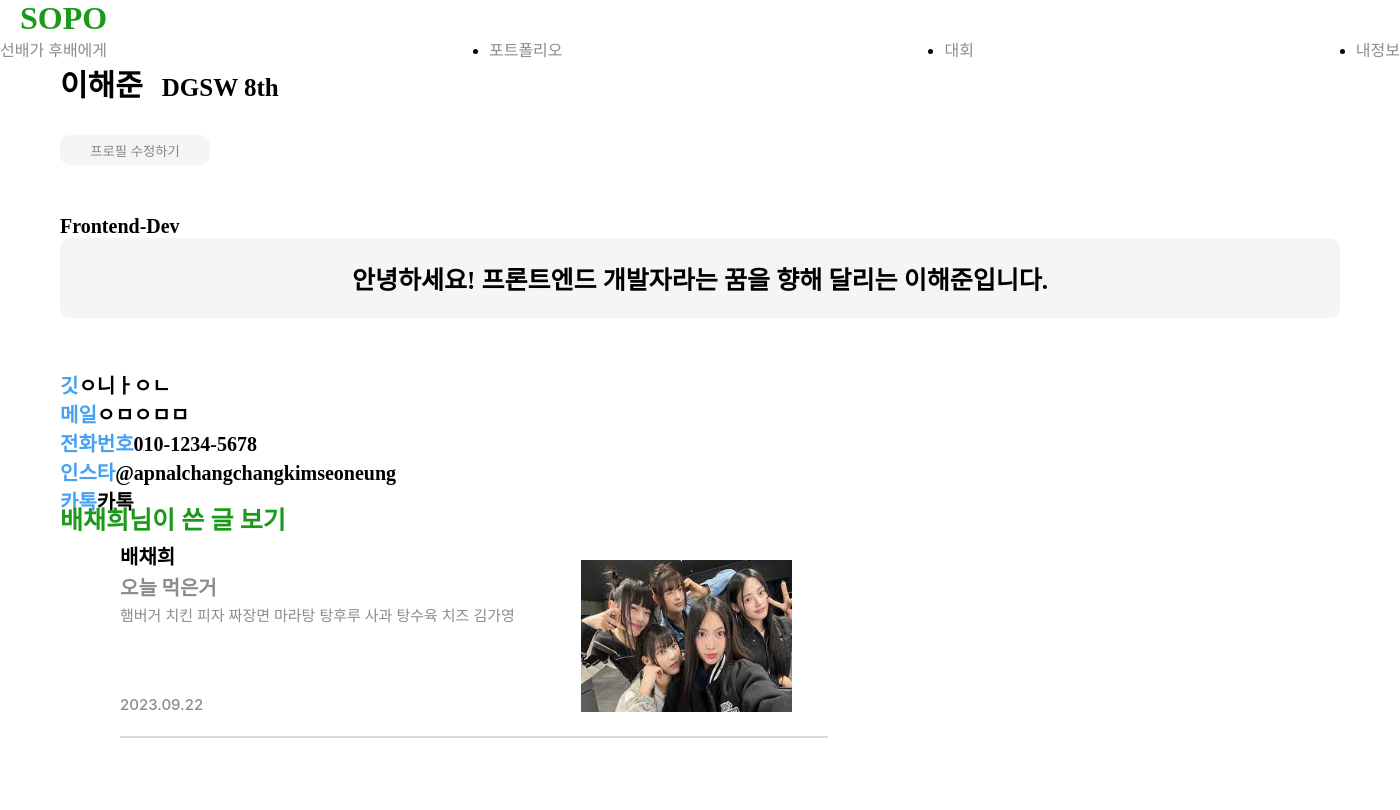
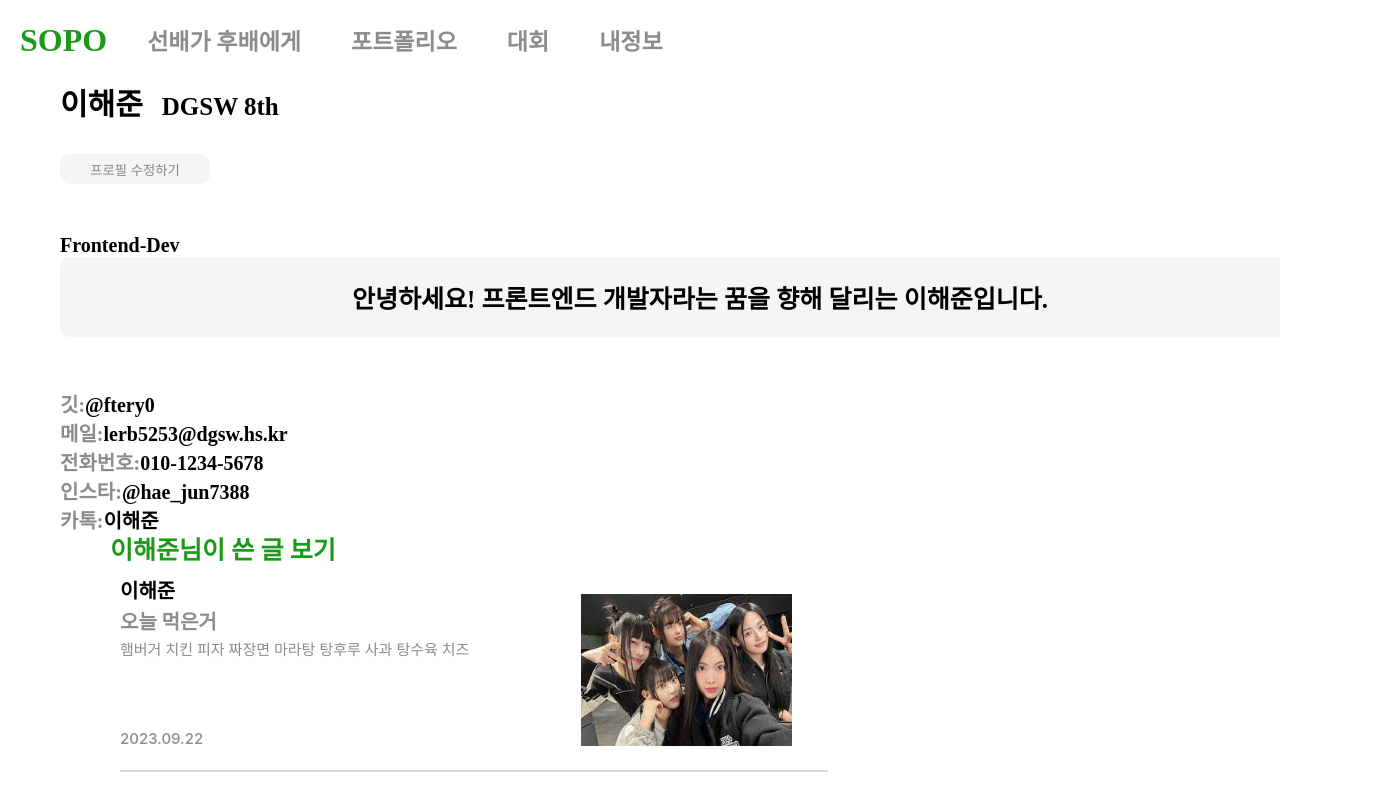
Before and after one commit to Sopo2023/SOPO_FRONTLAST, a React (Create React App) app in the folder SOPOLAST/: page /Mypage in a window 1280 px wide. Shown: the top 810 px of the page, 1400 px wide, since content can reach past the window. Built offline with nearby package versions, Linux system fonts and the light colour scheme.

Commit message:
fix hard

```diff
--- a/SOPOLAST/src/Competitioncomponent/Competition.css
+++ b/SOPOLAST/src/Competitioncomponent/Competition.css
@@ -1,5 +1,7 @@
-
-  .sideName{
+  .App{
+    overflow: hidden;
+  }
+  /* .sideName{
     position: relative;
     top: 80px;
     left: 60px;
@@ -8,8 +10,8 @@
     border-radius: 10px;
     background: #FFF;
     box-shadow: 0px 4px 4px 0px rgba(0, 0, 0, 0.25);
-  }
-  .sideName> .CHname{
+  } */
+  /* .sideName> .CHname{
     background-color: #1A9A18;
     width: 290;
     height: 80px;
@@ -31,7 +33,7 @@
     height: 50px;
     background-color: #F5F5F6;
   }
-
+   */
   .proBox{
     position: relative;
     margin-left: 450px;
--- a/SOPOLAST/src/compsub/cometitionsub.css
+++ b/SOPOLAST/src/compsub/cometitionsub.css
@@ -1,14 +1,5 @@
+/*
 
-  .sideName{
-    position: relative;
-    top: 80px;
-    left: 60px;
-    width: 290px;
-    height: 310px;
-    border-radius: 10px;
-    background: #FFF;
-    box-shadow: 0px 4px 4px 0px rgba(0, 0, 0, 0.25);
-  }
   .sideName> .CHname{
     background-color: #1A9A18;
     width: 290;
@@ -31,7 +22,7 @@
     height: 50px;
     background-color: #F5F5F6;
   }
-
+   */
   .proBox1{
     position: relative;
 
--- a/SOPOLAST/src/maincmt/main.css
+++ b/SOPOLAST/src/maincmt/main.css
@@ -83,7 +83,7 @@
   }
   .sideName{ /* 원쪽 이를/글쓰기/마이페이지*/
     position: sticky;
-    top: 445px;
+    top: 455px;
     left: 60px;
     width: 290px;
     height: 310px;
@@ -175,7 +175,7 @@
     overflow-x: hidden;
     position: absolute;
     left: 50px;
-    top: 440px;
+    top: 385px;
     width: 60%;
     height: 800px;
     /* background-color: #dddddd; */
--- a/SOPOLAST/src/maincmt/mainpage.js
+++ b/SOPOLAST/src/maincmt/mainpage.js
@@ -25,7 +25,7 @@ export default function Start(){
                 <p className='card_p'>Front-end Dev</p>
                 <p className='card_p'>DGSW 8th</p>
                 <p className='card_p'>CNS</p>
-                <p><img className='card_img' src={require('../img/image 40.png')} alt="이미지"></img></p>
+                {/* <p><img className='card_img' src={require('../img/image 40.png')} alt="이미지"></img></p> */}
 
             </div>
             <div className="card2">
@@ -62,7 +62,7 @@ export default function Start(){
     <div className='sideName-mom'>
          <div className="sideName">
              <div className="CHname">
-                 <Link to="/mypage" className='sidenameColor' >전우진</Link>
+                 <Link to="/mypage" className='sidenameColor' >이해준</Link>
              </div>
              <div className="Write">
                  <p className="p1"><Link to="/myportfolio" className='link_side'>내 포트폴리오</Link></p>
@@ -71,7 +71,7 @@ export default function Start(){
              <div className='News'>
                 <p className='writ_name'>내 소식</p>
                 <div className='write_detail'>
-                <p className='writ'><strong>이해준</strong>님이 <strong>깃허브완전알려줌~ </strong>글에 댓글을 남겼습니다. </p>
+                <p className='writ'><strong>전우진</strong>님이 <strong>깃허브완전알려줌~ </strong>글에 댓글을 남겼습니다. </p>
                 </div>
 
              </div>
@@ -82,16 +82,16 @@ export default function Start(){
                 <div className='Zonecontrol'>
                     <span className="Name">{currentIndex[0]}</span>
                     <span className="title">4개교 연합 해커톤 프론트엔드</span>
-                    <span className="detail">박규민 모크 김가영은 핑구 배채희는 대소고 김채원 전우진은 학생회(노예) 김호준 축구부</span>
+                    <span className="detail">박규민 모크 김가영은 핑구 배채희는 대소고 김채원 전우진은 학생회 김호준 축구부</span>
                     <span className="date">2023.09.30</span>
                 </div>
                 <span className="img"><img className='real_img' src={require('../img/gayoe.jpeg')} alt="이미지"></img></span>
             </div>
             <div className="post-write">
                 <div className='Zonecontrol'>
-                    <span className="Name">배채희</span>
+                    <span className="Name">이해준</span>
                     <span className="title">오늘 먹은거 </span>
-                    <span className="detail">햄버거 치킨 피자 짜장면 마라탕 탕후루 사과 탕수육 치즈 김가영 </span>
+                    <span className="detail">햄버거 치킨 피자 짜장면 마라탕 탕후루 사과 탕수육 치즈 </span>
                     <span className="date">2023.09.22</span>
                 </div>
                 <span className="img"><img className='real_img' src={require('../updowncomponent/postimg.jpeg')} alt="이미지"></img></span>
--- a/SOPOLAST/src/mypagecompoent/mypage.css
+++ b/SOPOLAST/src/mypagecompoent/mypage.css
@@ -10,11 +10,11 @@
   width: 100%;
   height: 100%;
 }
-.content .header a:hover {
+ .header a:hover {
   /* 커서 설정*/
   cursor: pointer;
 }
-.content .header {
+.header {
   position: sticky;
   top: 0;
   z-index: 3;
@@ -31,7 +31,7 @@ ul {
   display: flex;
   justify-content: space-between;
 }
-.content .nav ul li {
+.nav ul li {
   text-decoration-line: none;
   font-size: 23px;
   font-weight: 800;
@@ -104,16 +104,26 @@ ul {
 }
 .link1 {
   text-decoration: none; /* 밑줄 제거 */
-  color: #47a1f3;
+  color: #8c8c8c;
 }
-
+.link2{
+  text-decoration: none; /* 밑줄 제거 */
+  color: #000;
+}
 .post1 {
+  position: relative;
+  top: 30px;
+  left: 50px;
   color: #1a9a18;
   font-size: 25px;
   font-weight: 800;
+  position: absolute;
+
 }
 .post-write {
   margin: 0;
+  position: relative;
+  top: 70px;
 }
 .Zonecontrol {
   width: 55%;
@@ -189,3 +199,7 @@ ul {
   left: 60%;
   bottom: 9.5vh;
 }
+/* .post_mainnn{
+  position: absolute;
+  left: 300px;
+} */
--- a/SOPOLAST/src/mypagecompoent/mypage.js
+++ b/SOPOLAST/src/mypagecompoent/mypage.js
@@ -48,44 +48,45 @@ export default function Mypage() {
       </div>
       <div className="social">
         <p>
-          <Link to="/mypage/git" className="link1">
-            깃
+          <Link to="https://github.com/ftery0" className="link1">
+            깃:
           </Link>
-          ㅇ니ㅏㅇㄴ
+          <Link to="https://github.com/ftery0" className="link2">@ftery0</Link>
         </p>
         <p>
           <Link to="/mypage/mail" className="link1">
-            메일
+            메일:
           </Link>
-          ㅇㅁㅇㅁㅁ
+          lerb5253@dgsw.hs.kr
         </p>
         <p>
           <Link to="/mypage/number" className="link1">
-            전화번호
+            전화번호:
           </Link>
           010-1234-5678
         </p>
         <p>
-          <Link to="/mypage/instar" className="link1">
-            인스타
+          <Link to="https://www.instagram.com/hae_jun7388/" className="link1">
+            인스타:
           </Link>
-          @apnalchangchangkimseoneung{" "}
+          <Link to="https://www.instagram.com/hae_jun7388/" className="link2">@hae_jun7388</Link>
         </p>
         <p>
           <Link to="/mypage/kako" className="link1">
-            카톡
+            카톡:
           </Link>
-          카톡
+          이해준
         </p>
       </div>
+      {/* <div className="post_mainnn"> */}
       <div className="post_1">
-        <p className="post1">배채희님이 쓴 글 보기</p>
+        <p className="post1">이해준님이 쓴 글 보기</p>
         <div className="post-write">
           <div className="Zonecontrol">
-            <span className="Name">배채희</span>
+            <span className="Name">이해준</span>
             <span className="title">오늘 먹은거 </span>
             <span className="detail">
-              햄버거 치킨 피자 짜장면 마라탕 탕후루 사과 탕수육 치즈 김가영{" "}
+              햄버거 치킨 피자 짜장면 마라탕 탕후루 사과 탕수육 치즈
             </span>
             <span className="date">2023.09.22</span>
           </div>
@@ -98,6 +99,7 @@ export default function Mypage() {
           </span>
         </div>
       </div>
-    </div>
+      </div>
+    // </div>
   );
 }
--- a/SOPOLAST/src/portfoliocomponent/portfolioMain.js
+++ b/SOPOLAST/src/portfoliocomponent/portfolioMain.js
@@ -29,7 +29,7 @@ export default function portfolio() {
              </nav>
          </header>
         </div>
-        <div className='proBox'>
+        <div className='proBox_'>
           <div className='proName'>
             <span>
               이해준
@@ -99,6 +99,7 @@ export default function portfolio() {
             </div>
           </div>
         </div>
+      <div className='mo'>
         <div className='namecardBox'>
           <div className='nameName'> 배채희 </div>
           <div className='nameGrade'> DGSW 8th </div>
@@ -133,7 +134,8 @@ export default function portfolio() {
           <div className='nameMail'> Mail - yejin@gmail.com </div>
           <img src={b1nd} className='b1ndLogo'></img>
         </div>
-    </div>
+      </div>
+      </div>
   );
 }
 
--- a/SOPOLAST/src/portfoliocomponent/protfolio.css
+++ b/SOPOLAST/src/portfoliocomponent/protfolio.css
@@ -1,4 +1,7 @@
-  .proBox{
+  .portfolio{
+    overflow: hidden;
+  }
+  .proBox_{
     position: relative;
 
     display: inline-block;
@@ -10,7 +13,7 @@
     background: #F5F5F6;
     box-shadow: 0px 4px 4px 0px rgba(0, 0, 0, 0.25);
     margin-left: 40px;
-    margin-top: 40px;
+    margin-top: 200px;
 
     color: #000;
     font-family: Inter;
@@ -22,7 +25,7 @@
     overflow: hidden;
   }
 
-  .proBox > .proName{
+  .proBox_ > .proName{
     position: absolute;
 
     width: 70.318px;
@@ -98,9 +101,9 @@
     display: inline-block;
 
     position: absolute;
-
+    left: 500px;
     margin-top: 50px;
-    margin-left: 20px;
+    margin-left: 30px;
 
     width: 840px;
     height: 50px;
@@ -167,7 +170,15 @@
     cursor: pointer;
     color: #178915;
   }
-  .namecardBox{
+  .mo{
+    position: absolute;
+    left: 500px;
+    top: 250px;
+    width: 900px;
+    height: 1000px;
+
+  }
+   .mo>.namecardBox{
     width: 840px;
     height: 130px;
     flex-shrink: 0;
@@ -177,7 +188,7 @@
 
     position: absolute;
     margin-left: 22px;
-    margin-top: 189px;
+    margin-top: 30px;
 
     display: inline-block;
   }
@@ -228,12 +239,11 @@
     width: 73px;
     height: 40px;
     flex-shrink: 0;
-
-    margin-top: 11px;
+    margin-top: 10px;
     margin-left: 747px;
   }
 
-  .namecardBox2{
+  .mo>.namecardBox2{
     width: 840px;
     height: 130px;
     flex-shrink: 0;
@@ -243,7 +253,7 @@
 
     position: absolute;
     margin-left: 22px;
-    margin-top: 339px;
+    margin-top: 180px;
 
     display: inline-block;
   }
@@ -252,12 +262,11 @@
   .b1ndLogo{
     width: 70px;
     height: 70px;
-
-    margin-top: 11px;
+    margin-top: 10px;
     margin-left: 760px;
   }
 
-  .namecardBox3{
+  .mo>.namecardBox3{
     width: 840px;
     height: 130px;
     flex-shrink: 0;
@@ -267,12 +276,12 @@
 
     position: absolute;
     margin-left: 22px;
-    margin-top: 489px;
+    margin-top: 330px;
 
     display: inline-block;
   }
 
-  .namecardBox4{
+  .mo>.namecardBox4{
     width: 840px;
     height: 130px;
     flex-shrink: 0;
@@ -282,12 +291,12 @@
 
     position: absolute;
     margin-left: 22px;
-    margin-top: 639px;
+    margin-top: 480px;
 
     display: inline-block;
   }
 
-  .namecardBox5{
+  .mo>.namecardBox5{
     width: 840px;
     height: 130px;
     flex-shrink: 0;
@@ -297,7 +306,7 @@
 
     position: absolute;
     margin-left: 22px;
-    margin-top: 789px;
+    margin-top: 640px;
 
     display: inline-block;
   }
```
